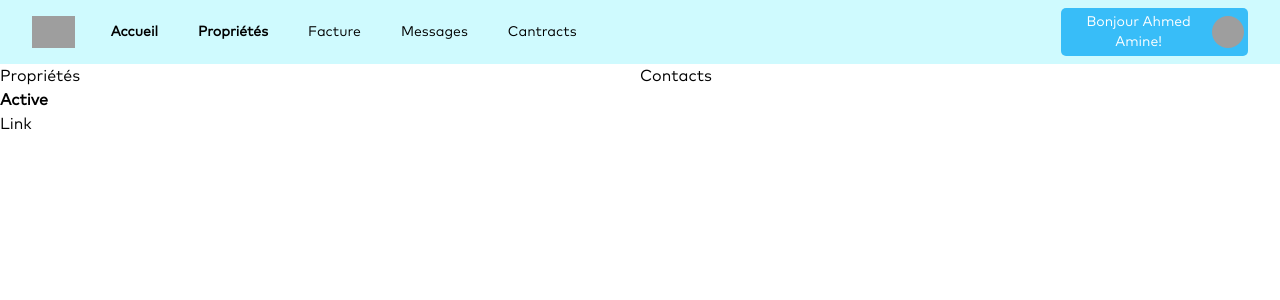
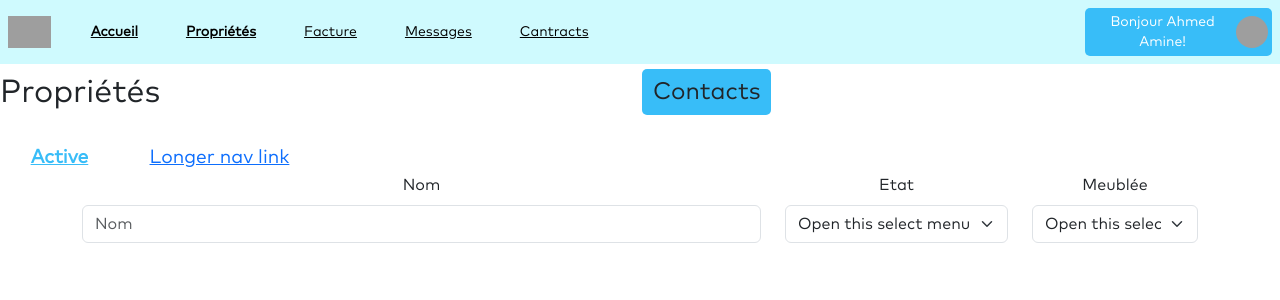
Before and after one commit to Karia-app/karia-fe, an Angular app: page /property in a window 1280 px wide. Shown: the top 300 px of the page. Built offline with nearby package versions, Linux system fonts and the light colour scheme; grey boxes are pictures that could not be loaded.

Commit message:
property v1.0.0

```diff
--- a/apps/client/properties/property/property.component.html
+++ b/apps/client/properties/property/property.component.html
@@ -1,12 +1,35 @@
-<div class="flex mb-4">
-    <div class="w-1/2 bg-gray-400 h-12"><h2>Propriétés</h2></div>
-    <div class="w-1/2 bg-gray-500 h-12"><button><span>Contacts</span></button> </div>
+<div class="flex mb-4" style="margin-top: 10px;">
+    <div class="w-1/2 bg-gray-400 h-12"><h2 style="font-size: xx-large;">Propriétés</h2></div>
+    <div class="w-1/2 bg-gray-500 h-12"><button><span style="background-color: rgb(56 189 248);border-radius: 5px; font-size: x-large; padding: 10%;margin: 2%;">Contacts</span></button> </div>
   </div>
-  <ul class="nav nav-pills">
-    <li class="nav-item">
-      <a class="nav-link active" aria-current="page" href="#">Active</a>
-    </li>
-    <li class="nav-item">
-      <a class="nav-link" href="#">Link</a>
-    </li>
-  </ul>
+  <nav class="nav nav-pills flex-column flex-sm-row" style="width: 25%;font-size: larger;">
+    <a class="flex-sm-fill text-sm-center  selected" aria-current="page" href="#">Active</a>
+    <a class="flex-sm-fill text-sm-center " href="#">Longer nav link</a>
+  </nav>
+  <div class="container text-center">
+    <div class="row">
+      <div class="col">
+        <label for="" class="form-label">Nom</label>
+        <input type="text" class="form-control custom-placeholder"
+         placeholder="Nom" >
+      </div>
+      <div class="col-md-auto">
+        <label for="" class="form-label">Etat</label>
+        <select class="form-select" aria-label="Default select example">
+          <option selected>Open this select menu</option>
+          <option value="1">One</option>
+          <option value="2">Two</option>
+          <option value="3">Three</option>
+        </select>
+      </div>
+      <div class="col col-lg-2">
+        <label for="" class="form-label">Meublée</label>
+        <select class="form-select" aria-label="Default select example">
+          <option selected>Open this select menu</option>
+          <option value="1">One</option>
+          <option value="2">Two</option>
+          <option value="3">Three</option>
+        </select>
+      </div>
+    </div>
+  </div>
--- a/package.json
+++ b/package.json
@@ -20,6 +20,7 @@
     "@angular/platform-browser": "^16.1.0",
     "@angular/platform-browser-dynamic": "^16.1.0",
     "@angular/router": "^16.1.0",
+    "bootstrap": "^5.3.3",
     "primeng": "^16.1.0",
     "rxjs": "~7.8.0",
     "tslib": "^2.3.0",
--- a/styles.css
+++ b/styles.css
@@ -3,7 +3,7 @@
 @import 'tailwindcss/base';
 @import 'tailwindcss/components';
 @import 'tailwindcss/utilities';
-
+@import "~bootstrap/dist/css/bootstrap.min.css";
 
 html,
 body {
@@ -22,3 +22,9 @@ body {
 .active {
     font-weight: bold;
   }
+
+  .selected {
+    font-weight: bold;
+    color: rgb(56 189 248);
+    text-decoration: underline;
+  }
```
Also changed, not shown: 1 other file (tests, documents, lock files or other folders).
